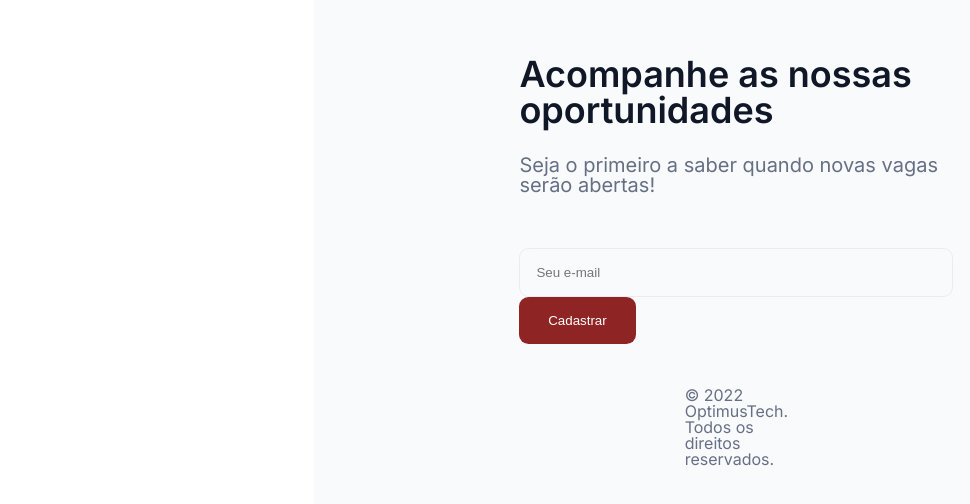
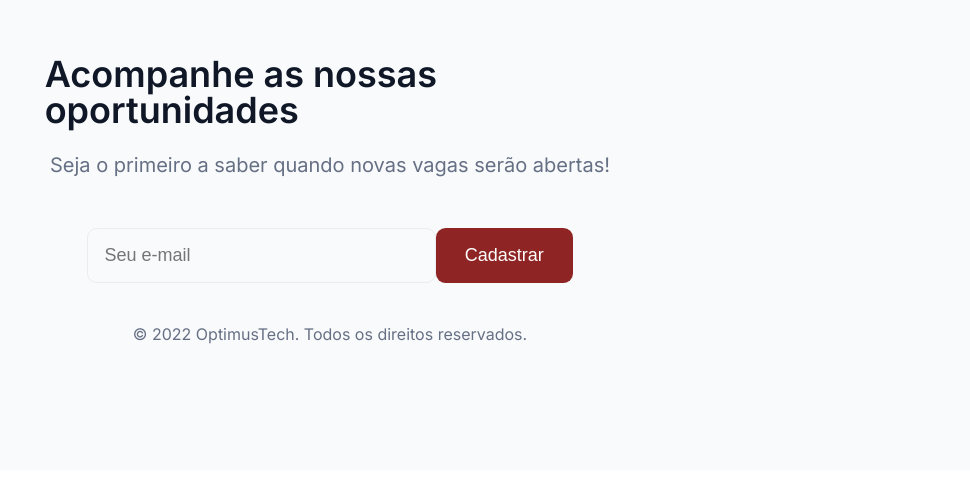
Before and after one commit to matheus-s-araujo/alura-optimus-tech, a plain HTML site: page optimus-tech/index.html in a window 1280 px wide. Shown: the part 4545-5049 px from the top of the page, without its empty margins (310-1280 px from the left). After the commit the page ends 5015 px from the top, so only its background shows below. Drawn offline with Linux system fonts and the light colour scheme.

Commit message:
Projeto finalizado, dia 7 concluido

```diff
--- a/optimus-tech/styles/footer.css
+++ b/optimus-tech/styles/footer.css
@@ -1,7 +1,9 @@
 .container__footer {
   background-color: var(--fundo-footer);
   padding: 8rem 25.4rem;
-  width: 100%;
+  position: absolute;
+  left: 0;
+  right: 0;
 }
 
 .footer__titulo {
@@ -20,11 +22,18 @@
   flex-direction: column;
   justify-content: space-between;
   align-items: center;
-  margin: 0 0 2.7rem 0;
+  margin: 0 2.7rem 2.7rem 2.7rem;
+}
+
+.footer__email {
+  width: 85%;
+  display: flex;
+  justify-content: space-evenly;
 }
 
 .footer__input {
   width: 25rem;
+  font-size: 18px;
   background-color: transparent;
   border: 1px solid var(--cor-da-borda);
   font-weight: 400;
@@ -34,6 +43,7 @@
 
 .footer__cadastrar {
   padding: 1rem 1.8rem;
+  font-size: 18px;
   cursor: pointer;
   border: none;
   border-radius: 0.6rem;
```
Also changed, not shown: optimus-tech/index.html (+1 -2 lines).
